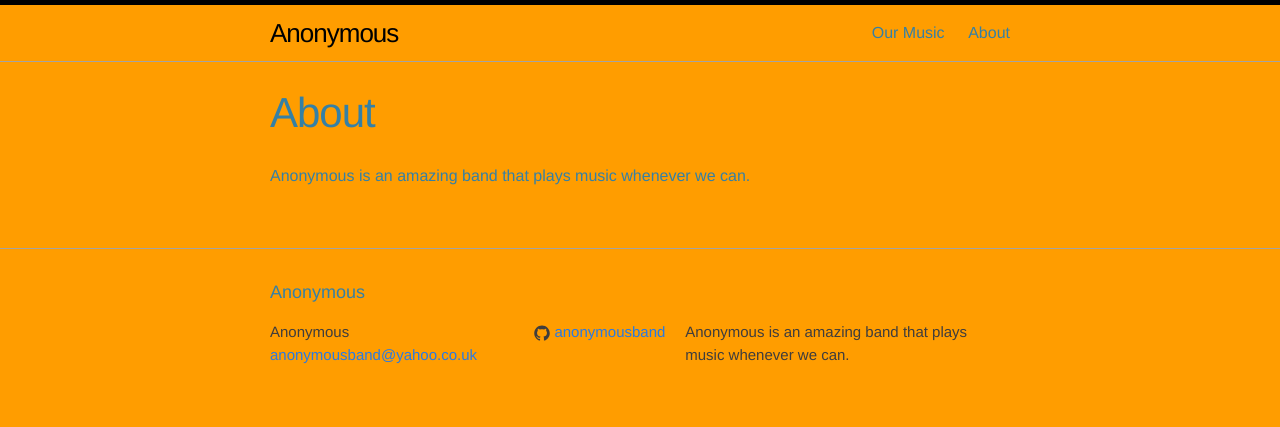
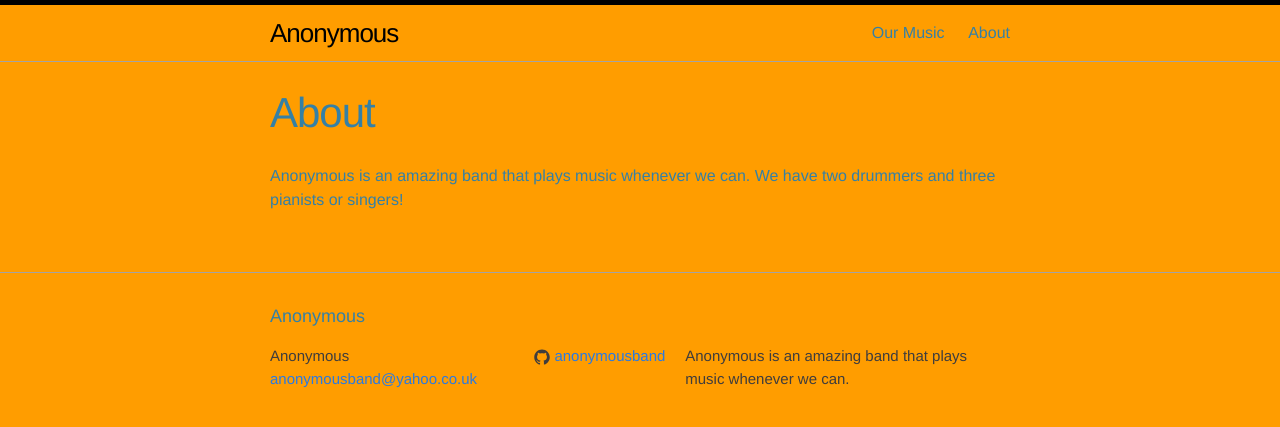
Before and after one commit to anonymousband/anonymousband.github.io, a Jekyll site: the page built from about/index.md, in a window 1280 px wide. Shown: the top 427 px of the page. Built offline with Jekyll 4.4.1, drawn with Linux system fonts in a browser that asks for light colours.

Commit message:
Update index.md

```diff
--- a/about/index.md
+++ b/about/index.md
@@ -4,4 +4,4 @@ title: About
 permalink: /about/
 ---
 
-Anonymous is an amazing band that plays music whenever we can.
+Anonymous is an amazing band that plays music whenever we can. We have two drummers and three pianists or singers!
```
